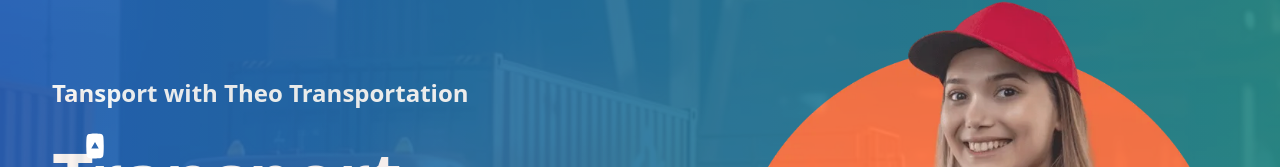
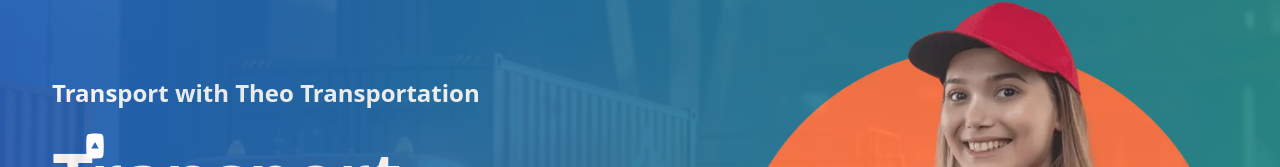
Before and after one commit to Hall-e3/thiotransportation, a React (Create React App) app: page / in a window 1280 px wide. Shown: the part 298-465 px from the top of the page. Built offline with nearby package versions, Linux system fonts and the light colour scheme.

Commit message:
new chnages

```diff
--- a/src/layout/index.jsx
+++ b/src/layout/index.jsx
@@ -1,5 +1,5 @@
 import React, { useEffect, useState } from "react";
-import { Link } from "react-router-dom";
+import { Link, useLocation } from "react-router-dom";
 import {
   Bars3Icon,
   EnvelopeIcon,
@@ -18,10 +18,13 @@
 } from "@mui/icons-material";
 import { theo_blue_orange_logo, twitter } from "../constants/originals";
 
-export default function Layout({ children, style }) {
+export default function Layout({ children }) {
   const [hoveredLinkId, setHoveredLinkId] = useState(0);
   const [show, setShow] = useState(false);
   const [drop, setDrop] = useState(false);
+
+  const location = useLocation();
+  console.log(location);
 
   useEffect(() => {
     window.addEventListener("scroll", () => {
--- a/src/pages/Home.jsx
+++ b/src/pages/Home.jsx
@@ -106,7 +106,7 @@
               <div className="grid grid-cols-1 sm:grid-cols-2 gap-8">
                 <div className="flex flex-col space-y-8 px-8 justify-center items-center sm:items-start">
                   <h5 className="font-semibold text-2xl text-white text-center sm:text-start">
-                    Tansport with Theo Transportation
+                    Transport with Theo Transportation
                   </h5>
                   <h2 className="font-bold text-4xl md:text-5xl lg:text-7xl  text-white">
                     Transport Safely
@@ -140,12 +140,12 @@
                   <h5 className="font-semibold text-2xl text-white text-center sm:text-start">
                     Your Business Partner
                   </h5>
-                  <h2 className="font-bold text-4xl md:text-5xl lg:text-7xl  text-white">
+                  <h2 className="font-bold text-4xl md:text-5xl lg:text-7xl  text-white text-center sm:text-start">
                     Transportation Made Simple
                   </h2>
                   <p className="text-white font-normal text-base text-center sm:text-start">
                     Optimize your supply chain with our streamlined
-                    transporation solution reducing production costs.
+                    transportation solution reducing production costs.
                   </p>
 
                   <Button
```
